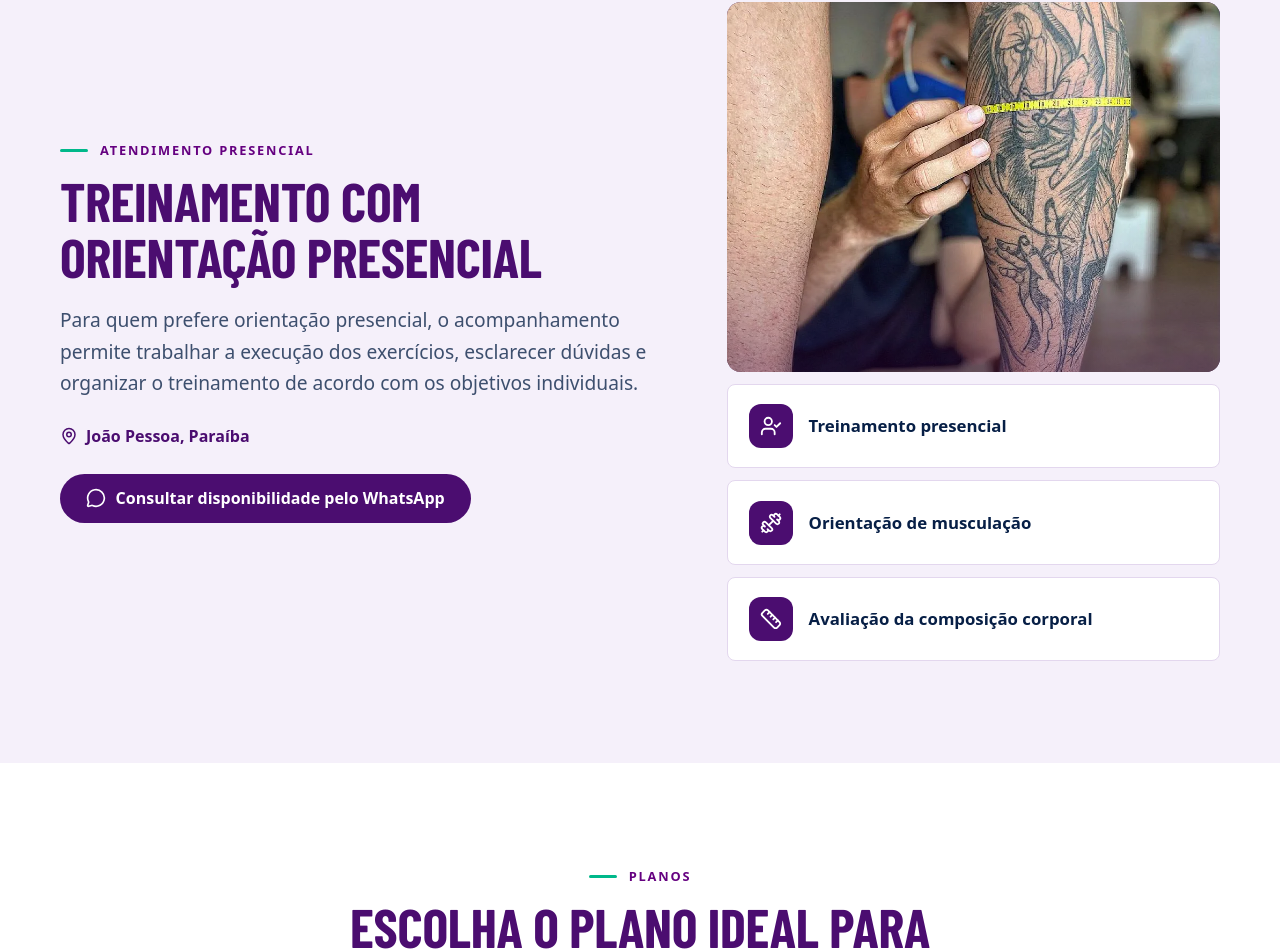
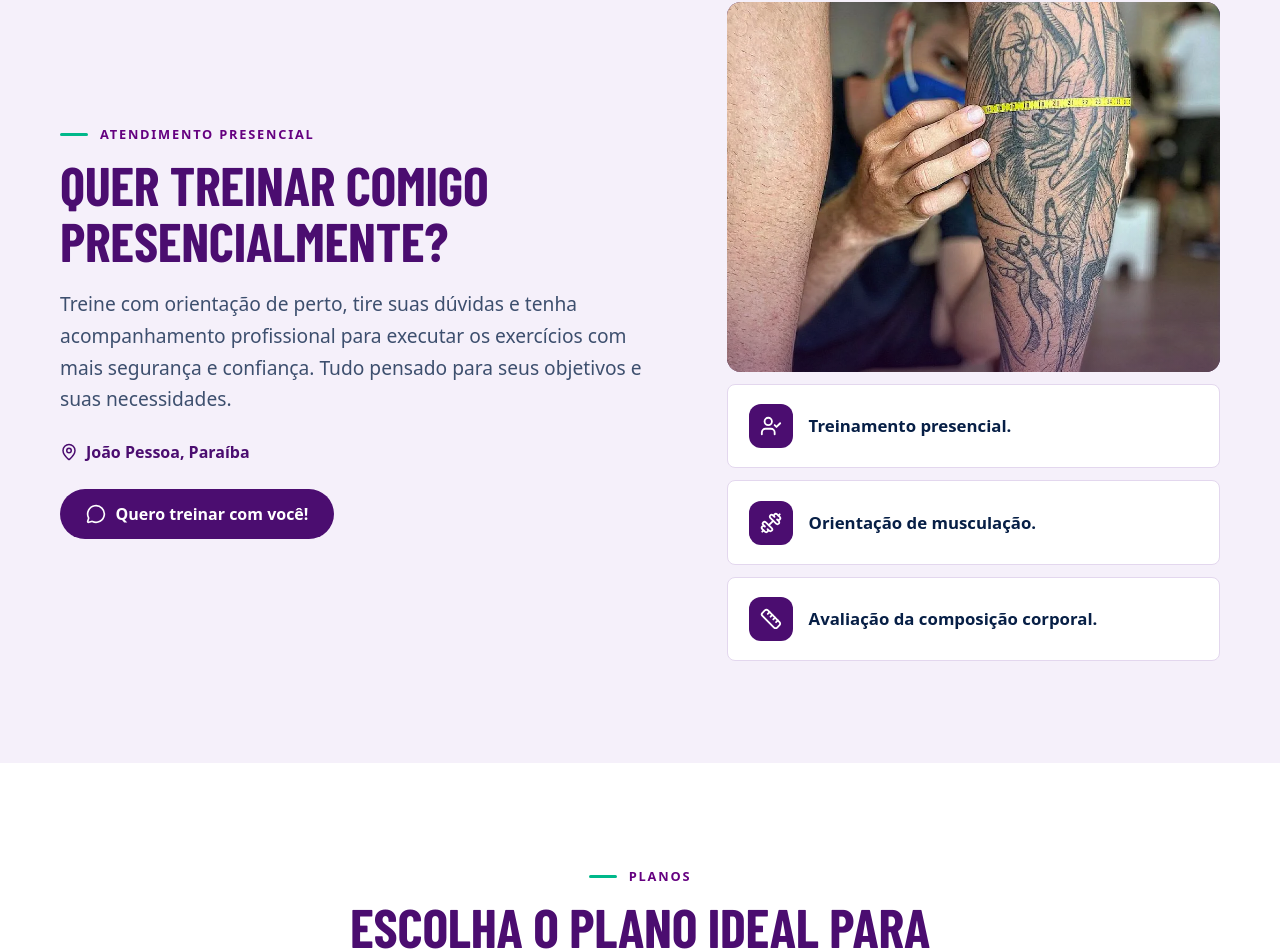
Before and after one commit to matheusasdsgit/jv-personal-trainer, a React (Vite) app: page / in a window 1280 px wide. Shown: the part 3783-4735 px from the top of the page. Built offline with nearby package versions, Linux system fonts and the light colour scheme; a web font is replaced by a local one.

Commit message:
Atualiza InPersonrSection

```diff
--- a/src/components/InPersonSection.tsx
+++ b/src/components/InPersonSection.tsx
@@ -3,9 +3,9 @@ import { brand, images, whatsappMessages } from '../config/site';
 import { WhatsAppButton } from './WhatsAppButton';
 
 const services = [
-  { icon: UserCheck, label: 'Treinamento presencial' },
-  { icon: Dumbbell, label: 'Orientação de musculação' },
-  { icon: Ruler, label: 'Avaliação da composição corporal' },
+  { icon: UserCheck, label: 'Treinamento presencial.' },
+  { icon: Dumbbell, label: 'Orientação de musculação.' },
+  { icon: Ruler, label: 'Avaliação da composição corporal.' },
 ];
 
 export function InPersonSection() {
@@ -14,17 +14,16 @@ export function InPersonSection() {
       <div className="container inperson">
         <div className="inperson__text">
           <p className="eyebrow">Atendimento presencial</p>
-          <h2 id="inperson-title" className="section-title">Treinamento com orientação presencial</h2>
+          <h2 id="inperson-title" className="section-title">Quer treinar comigo presencialmente?</h2>
           <p className="lead">
-            Para quem prefere orientação presencial, o acompanhamento permite trabalhar a execução dos
-            exercícios, esclarecer dúvidas e organizar o treinamento de acordo com os objetivos
-            individuais.
+            Treine com orientação de perto, tire suas dúvidas e tenha acompanhamento profissional para executar
+            os exercícios com mais segurança e confiança. Tudo pensado para seus objetivos e suas necessidades.
           </p>
           <p className="inperson__place">
             <MapPin size={18} aria-hidden="true" /> {brand.cityFull}
           </p>
           <WhatsAppButton message={whatsappMessages.presencial} className="btn btn--primary">
-            Consultar disponibilidade pelo WhatsApp
+            Quero treinar com você!
           </WhatsAppButton>
         </div>
 
```
